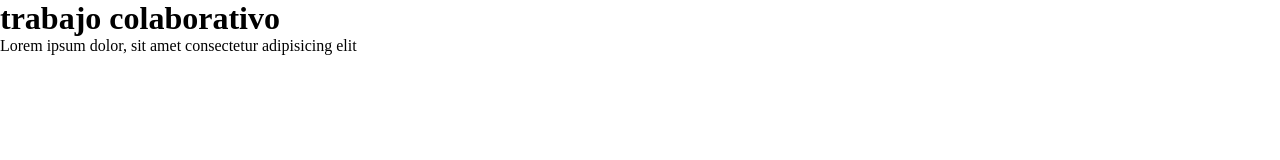
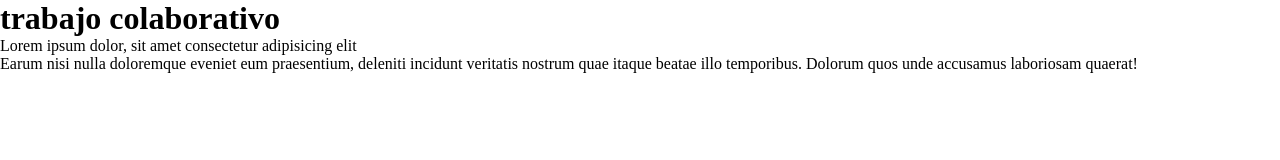
Before and after one commit to dayanare/pr-promo-z, a plain HTML site: page index.html in a window 1280 px wide. Drawn offline with Linux system fonts and the light colour scheme.

Commit message:
ticket-3

```diff
--- a/index.html
+++ b/index.html
@@ -9,5 +9,8 @@
   <body>
     <h1>trabajo colaborativo</h1>
     <p>Lorem ipsum dolor, sit amet consectetur adipisicing elit</p>
+    <footer>
+      <p>Earum nisi nulla doloremque eveniet eum praesentium, deleniti incidunt veritatis nostrum quae itaque beatae illo temporibus. Dolorum quos unde accusamus laboriosam quaerat!</p>
+    </footer>
   </body>
 </html>
```
